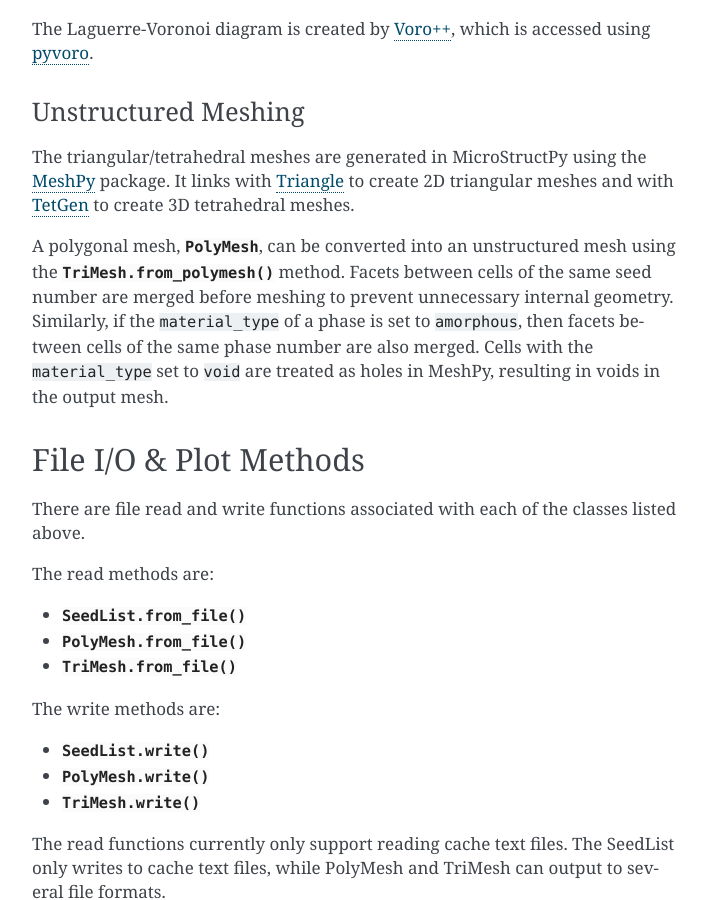
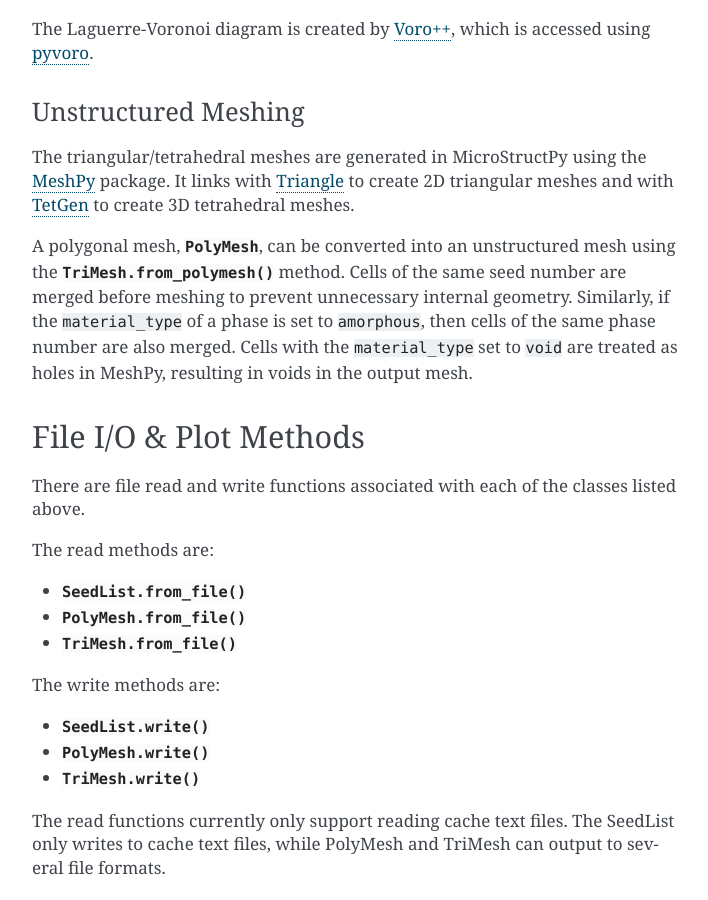
Before and after one commit to kip-hart/MicroStructPy, a Sphinx documentation site: the page built from docs/source/package_guide.rst, in a window 1280 px wide and 900 px high, scrolled down 3659 px. Shown: the whole window, without its empty margins (398-1106 px from the left). Built offline with Sphinx 7.4.7, drawn with Linux system fonts in a browser that asks for light colours.

Commit message:
tweaked language of unstructured meshing in guide

```diff
--- a/docs/source/package_guide.rst
+++ b/docs/source/package_guide.rst
@@ -200,10 +200,10 @@ to create 3D tetrahedral meshes.
 
 A polygonal mesh, :class:`.PolyMesh`, can be converted into an unstructured
 mesh using the :meth:`.TriMesh.from_polymesh` method.
-Facets between cells of the same seed number are merged before meshing to
-prevent unnecessary internal geometry.
+Cells of the same seed number are merged before meshing to prevent unnecessary
+internal geometry.
 Similarly, if the ``material_type`` of a phase is set to ``amorphous``, then
-facets between cells of the same phase number are also merged.
+cells of the same phase number are also merged.
 Cells with the ``material_type`` set to ``void`` are treated as holes in
 MeshPy, resulting in voids in the output mesh.
 
```
